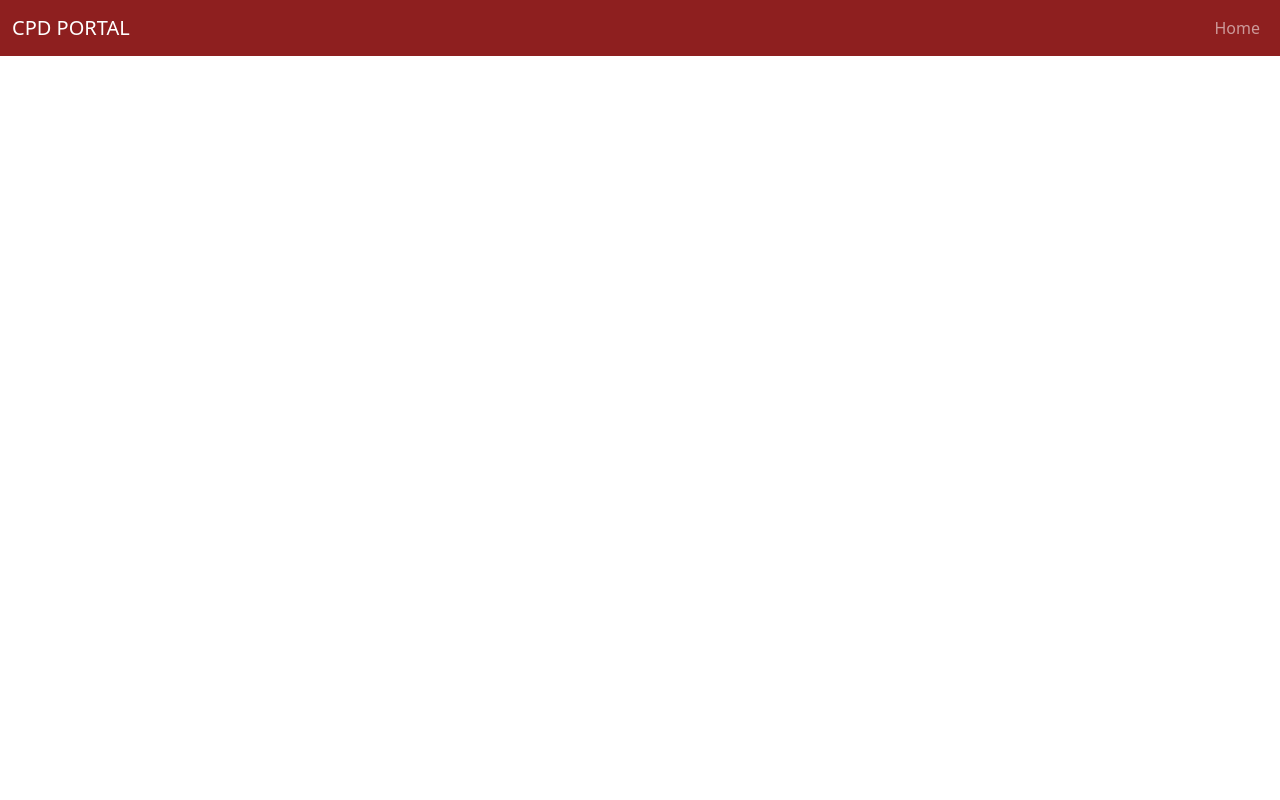
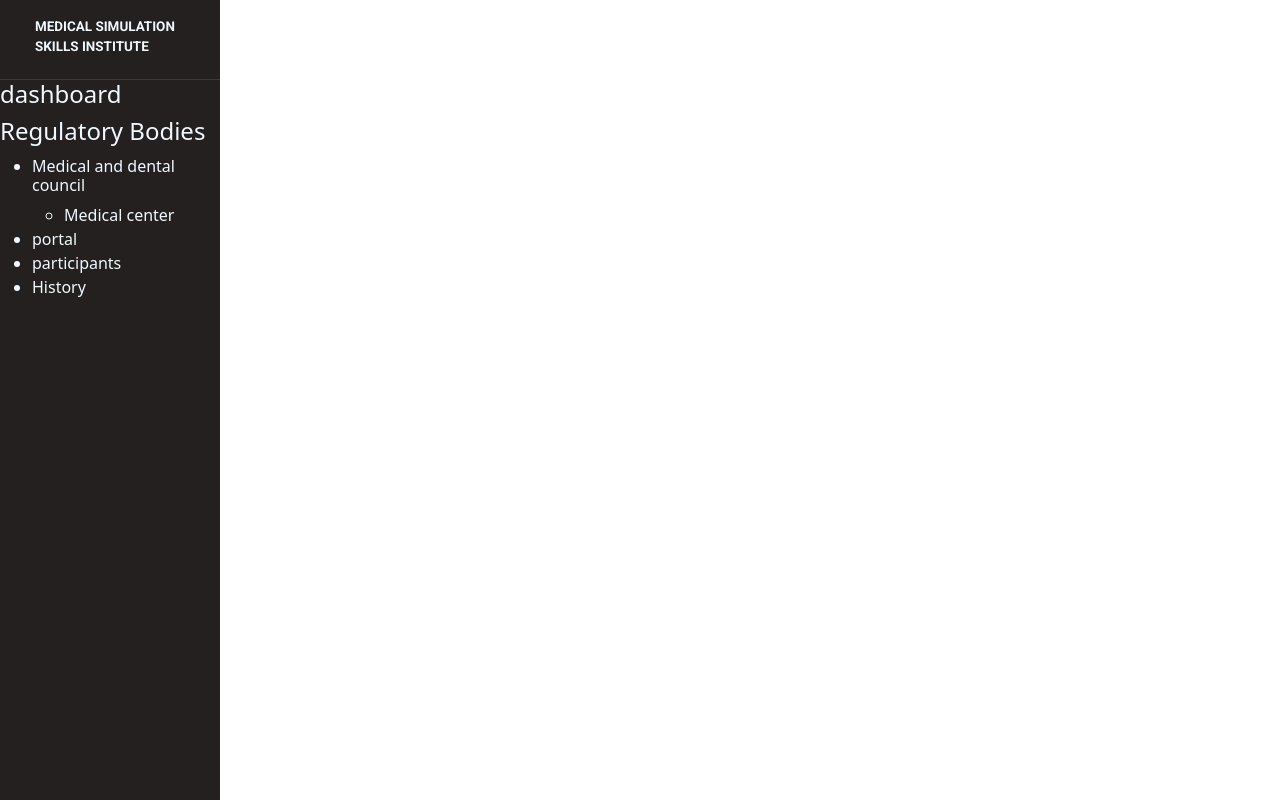
Before and after one commit to faishal882/CPD-Portal, a Django app: template templates/base.html in a window 1280 px wide. Run offline with Django 3.2, Linux system fonts and the light colour scheme; the template is opened without the code that fills it, so the values that code supplies are empty.

Commit message:
Initial commit

```diff
--- a/templates/base.html
+++ b/templates/base.html
@@ -13,31 +13,28 @@
       integrity="sha384-EVSTQN3/azprG1Anm3QDgpJLIm9Nao0Yz1ztcQTwFspd3yD65VohhpuuCOmLASjC"
       crossorigin="anonymous"
     />
+    <link rel="preconnect" href="https://fonts.googleapis.com" />
+    <link rel="preconnect" href="https://fonts.gstatic.com" crossorigin />
+    <!-- Google Fonts -->
+    <link
+      href="https://fonts.googleapis.com/css2?family=Roboto:wght@300;400;700&display=swap"
+      rel="stylesheet"
+    />
+    <!-- Fontawesome -->
 
-    <style>
-      .bg-tweetme {
-        background-color: #8e1f1f !important;
-      }
-    </style>
 
     <title>CPD PORTAL {% block head_title %} {% endblock head_title%}</title>
   </head>
   <body>
-    {% include "navbar.html" %}
-    <div class="container">{% block content %} {% endblock content %}</div>
-    <!-- Optional JavaScript; choose one of the two! -->
+    <!-- {% include "components/navbar.html" %} -->
+    <div style="display: flex">
+      <div style="width: 20%; min-width: 220px">
+        {% include "components/sidebar.html" %}
+      </div>
 
-    <!-- Option 1: Bootstrap Bundle with Popper -->
-    <!-- <script
-      src="https://cdn.jsdelivr.net/npm/bootstrap@5.0.2/dist/js/bootstrap.bundle.min.js"
-      integrity="sha384-MrcW6ZMFYlzcLA8Nl+NtUVF0sA7MsXsP1UyJoMp4YLEuNSfAP+JcXn/tWtIaxVXM"
-      crossorigin="anonymous"
-    ></script> -->
-
-    <!-- Option 2: Separate Popper and Bootstrap JS -->
-    <!--
-    <script src="https://cdn.jsdelivr.net/npm/@popperjs/core@2.9.2/dist/umd/popper.min.js" integrity="sha384-IQsoLXl5PILFhosVNubq5LC7Qb9DXgDA9i+tQ8Zj3iwWAwPtgFTxbJ8NT4GN1R8p" crossorigin="anonymous"></script>
-    <script src="https://cdn.jsdelivr.net/npm/bootstrap@5.0.2/dist/js/bootstrap.min.js" integrity="sha384-cVKIPhGWiC2Al4u+LWgxfKTRIcfu0JTxR+EQDz/bgldoEyl4H0zUF0QKbrJ0EcQF" crossorigin="anonymous"></script>
-    -->
+      <div class="container" style="display: 80%">
+        {% block content %} {% endblock content %}
+      </div>
+    </div>
   </body>
 </html>
--- /dev/null
+++ b/templates/components/sidebar.html
@@ -0,0 +1,47 @@
+<style>
+  * {
+    margin: 0;
+  }
+
+  .sidebar {
+    background: rgb(36, 32, 32);
+    height: 100vh;
+    color: aliceblue;
+  }
+  .logo {
+    height: 80px;
+    padding: 17px 35px;
+    font-size: 0.84rem;
+    border-bottom: 1.5px solid #4c4747a8;
+    font-family: "Roboto", sans-serif;
+    font-weight: 700;
+  }
+</style>
+
+<aside class="sidebar">
+  <nav>
+    <div class="logo">MEDICAL SIMULATION SKILLS INSTITUTE</div>
+    <div class="user-profile">
+      <i class="fa fa-portrait" style="font-size: 2"></i>
+    </div>
+    <div class="dashboard">
+      <h4>dashboard</h4>
+    </div>
+    <div class="dashboard-links">
+      <div class="regulatory-bodies">
+        <h4>Regulatory Bodies</h4>
+      </div>
+      <ul>
+        <li>
+          <h6>Medical and dental council</h6>
+          <ul>
+            <li>Medical center</li>
+          </ul>
+        </li>
+        <li>portal</li>
+        <li>participants</li>
+        <li>History</li>
+      </ul>
+    </div>
+  </nav>
+</aside>
```
Also changed, not shown: templates/components/navbar.html (renamed from templates/navbar.html).
